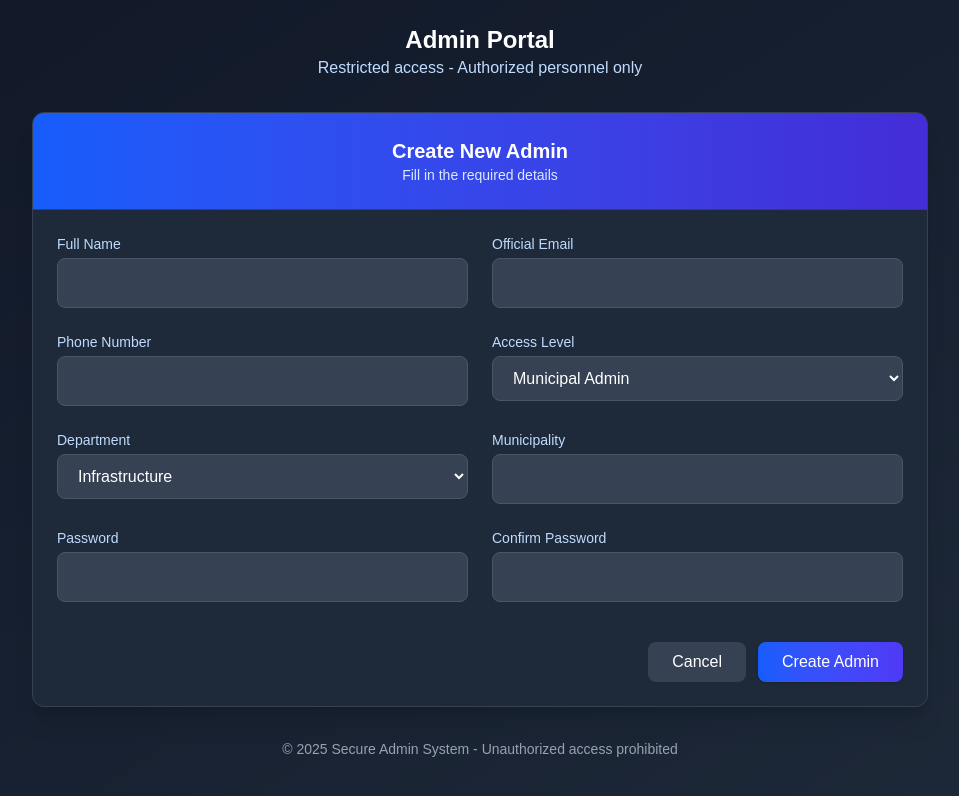
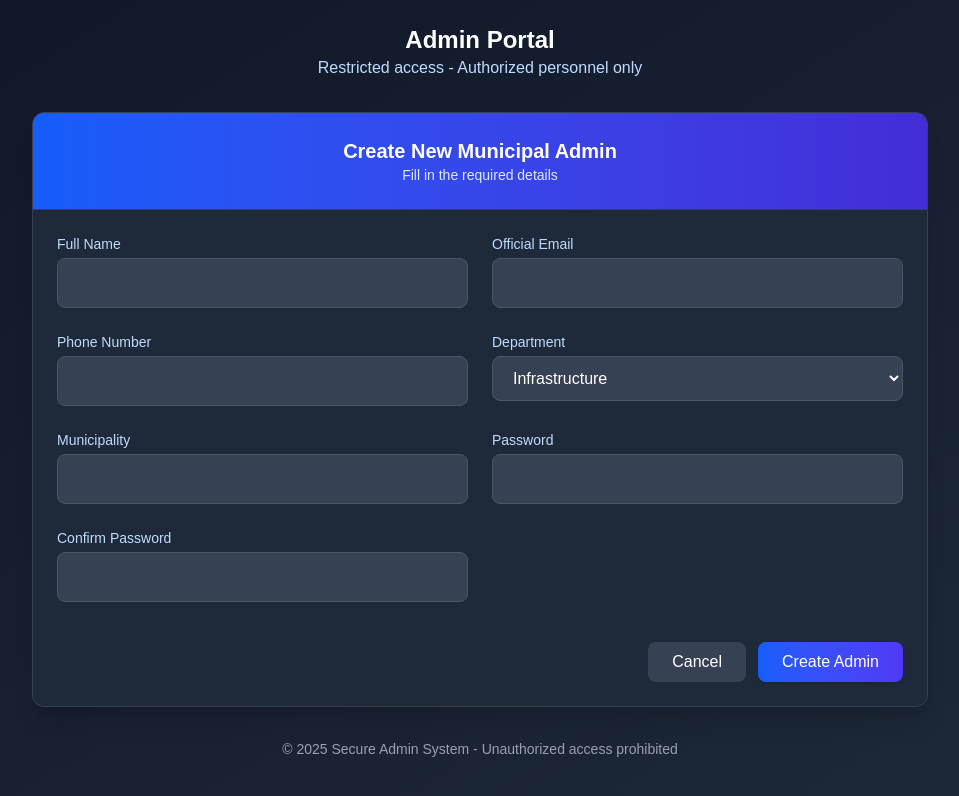
Before and after one commit to theogaditya/gms, a Next.js app in the folder apps/web/admin-fe/: page /dashboards/state-admin/create in a window 1280 px wide. Shown: the top 796 px of the page, without its empty margins (160-1119 px from the left). Built offline with nearby package versions, Linux system fonts and the light colour scheme.

Commit message:
re-route fix

```diff
--- a/apps/web/admin-fe/app/dashboards/state-admin/components/AdminsTab/index.tsx
+++ b/apps/web/admin-fe/app/dashboards/state-admin/components/AdminsTab/index.tsx
@@ -78,7 +78,7 @@ export default function AdminsTab() {
     <motion.section initial={{ opacity: 0 }} animate={{ opacity: 1 }} className="bg-gray-800 rounded-xl border border-gray-700 overflow-hidden">
       <div className="p-6 border-b border-gray-700 flex justify-between items-center">
         <h2 className="text-xl font-semibold text-white">Admin Accounts</h2>
-        <Link href="/dashboards/super-admin/create">
+        <Link href="/dashboards/state-admin/create">
           <motion.button
             whileHover={{ scale: 1.02 }}
             whileTap={{ scale: 0.98 }}
--- a/apps/web/admin-fe/app/dashboards/state-admin/create/page.tsx
+++ b/apps/web/admin-fe/app/dashboards/state-admin/create/page.tsx
@@ -19,10 +19,6 @@ type Department =
   | 'SOCIAL_WELFARE'
   | 'PUBLIC_GRIEVANCES';
 
-type AccessLevel =
-  | 'DEPT_MUNICIPAL_ADMIN'
-  | 'DEPT_STATE_ADMIN';
-
 export default function CreateAdmin() {
   const router = useRouter();
   const [formData, setFormData] = useState({
@@ -33,8 +29,6 @@ export default function CreateAdmin() {
     confirmPassword: '',
     department: 'INFRASTRUCTURE' as Department,
     municipality: '',
-    accessLevel: 'DEPT_MUNICIPAL_ADMIN' as AccessLevel,
-    state: ''
   });
   const [error, setError] = useState('');
   const [loading, setLoading] = useState(false);
@@ -51,9 +45,8 @@ export default function CreateAdmin() {
     setLoading(true);
 
     try {
-      const endpoint = formData.accessLevel === 'DEPT_STATE_ADMIN'
-        ? 'http://localhost:3002/api/super-admin/create/state-admins'
-        : 'http://localhost:3002/api/super-admin/create/municipal-admins';
+      // Always create municipal admin
+      const endpoint = 'http://localhost:3002/api/super-admin/create/municipal-admins';
 
       const res = await fetch(endpoint, {
         method: 'POST',
@@ -75,7 +68,6 @@ export default function CreateAdmin() {
     }
   };
 
-
   const handleChange = (e: React.ChangeEvent<HTMLInputElement | HTMLSelectElement>) => {
     const { name, value } = e.target;
     setFormData(prev => ({ ...prev, [name]: value }));
@@ -96,7 +88,7 @@ export default function CreateAdmin() {
           className="bg-gray-800 rounded-xl shadow-xl border border-gray-700 overflow-hidden"
         >
           <div className="bg-gradient-to-r from-blue-600 to-indigo-700 p-6 text-center border-b border-gray-700">
-            <h2 className="text-xl font-semibold text-white">Create New Admin</h2>
+            <h2 className="text-xl font-semibold text-white">Create New Municipal Admin</h2>
             <p className="text-blue-100 text-sm">Fill in the required details</p>
           </div>
 
@@ -148,20 +140,6 @@ export default function CreateAdmin() {
               </div>
 
               <div>
-                <label className="block text-sm font-medium text-blue-200 mb-1">Access Level</label>
-                <select
-                  name="accessLevel"
-                  value={formData.accessLevel}
-                  onChange={handleChange}
-                  className="w-full bg-gray-700 border border-gray-600 rounded-lg px-4 py-3 text-white focus:ring-2 focus:ring-blue-500 focus:border-blue-500 outline-none transition"
-                  required
-                >
-                  <option value="DEPT_MUNICIPAL_ADMIN">Municipal Admin</option>
-                  <option value="DEPT_STATE_ADMIN">State Admin</option>
-                </select>
-              </div>
-
-              <div>
                 <label className="block text-sm font-medium text-blue-200 mb-1">Department</label>
                 <select
                   name="department"
@@ -180,7 +158,6 @@ export default function CreateAdmin() {
                 </select>
               </div>
 
-              {formData.accessLevel === 'DEPT_MUNICIPAL_ADMIN' ? (
               <div>
                 <label className="block text-sm font-medium text-blue-200 mb-1">Municipality</label>
                 <input
@@ -192,19 +169,6 @@ export default function CreateAdmin() {
                   required
                 />
               </div>
-              ) : (
-                <div>
-                  <label className="block text-sm font-medium text-blue-200 mb-1">State</label>
-                  <input
-                    type="text"
-                    name="state"
-                    value={formData.state}
-                    onChange={handleChange}
-                    className="w-full bg-gray-700 border border-gray-600 rounded-lg px-4 py-3 text-white placeholder-gray-400 focus:ring-2 focus:ring-blue-500 focus:border-blue-500 outline-none transition"
-                    required
-                  />
-                </div>
-              )}
 
               <div>
                 <label className="block text-sm font-medium text-blue-200 mb-1">Password</label>
@@ -236,7 +200,7 @@ export default function CreateAdmin() {
             <div className="flex justify-end pt-4 space-x-3">
               <button
                 type="button"
-                onClick={() => router.push('/dashboards/super-admin')}
+                onClick={() => router.push('/dashboards/state-admin')}
                 className="bg-gray-700 text-white py-2 px-6 rounded-lg font-medium hover:bg-gray-600 transition"
               >
                 Cancel
```
Lines whose indentation alone changed are shown as unchanged.
